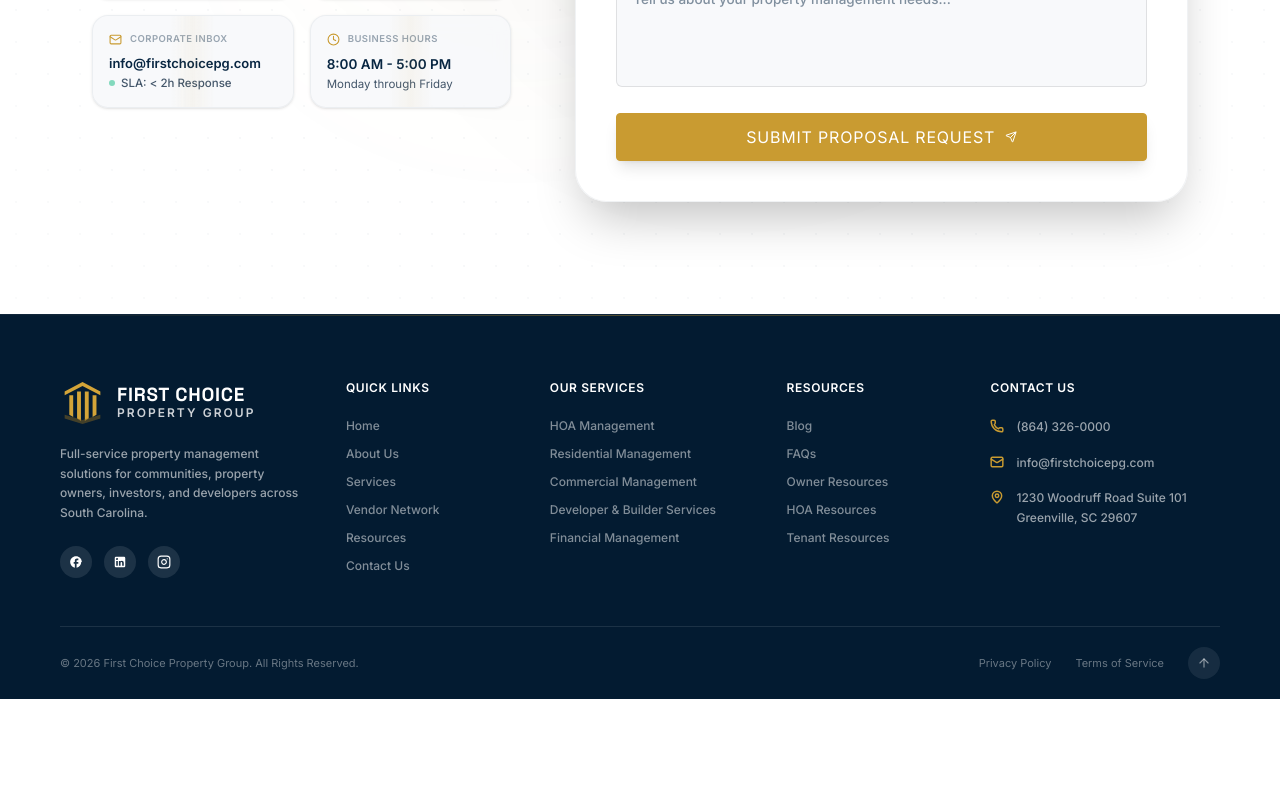
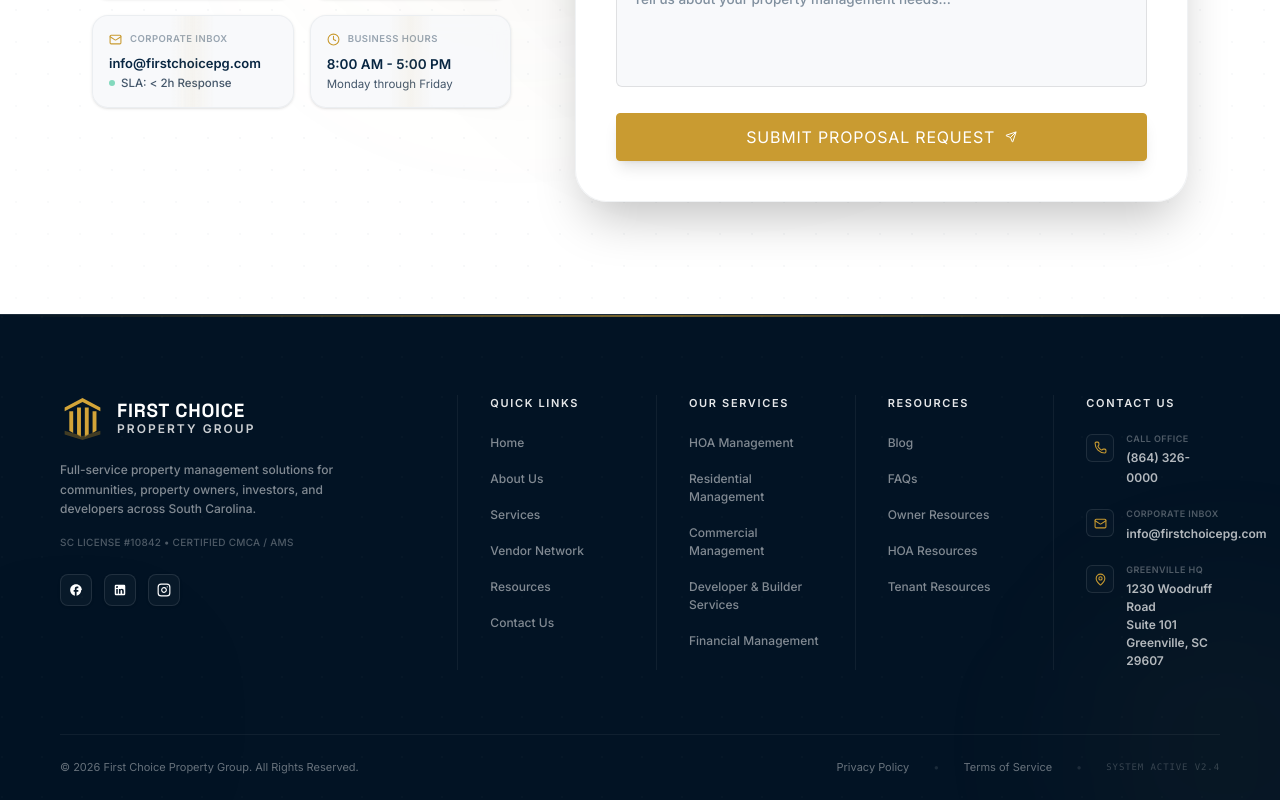
Before and after one commit to iammansoor007/FCPG-Property-Management, a Next.js app: page / in a window 1280 px wide. Shown: the part 10189-10989 px from the top of the page. Before the commit the page ends 10888 px from the top, so only its background shows below. Built offline with nearby package versions, Linux system fonts and the light colour scheme.

Commit message:
Elevate Footer design to premium standards, polish CtaBar animations, and remove all Portal references across Header, CtaBar, and Footer

```diff
--- a/components/CtaBar.js
+++ b/components/CtaBar.js
@@ -198,8 +198,8 @@ export default function CtaBar() {
                   <Layers size={16} className="transition-transform duration-300 group-hover/item:-translate-y-0.5" />
                 </div>
                 <div>
-                  <h4 className="text-[12px] font-bold text-white tracking-wide uppercase transition-colors duration-300 group-hover/item:text-[var(--brand-gold)]">Owner Portal</h4>
-                  <p className="text-[11px] text-white/50 font-medium mt-0.5 leading-normal transition-colors duration-300 group-hover/item:text-white/60">Real-time reports & data.</p>
+                  <h4 className="text-[12px] font-bold text-white tracking-wide uppercase transition-colors duration-300 group-hover/item:text-[var(--brand-gold)]">Resource Hub</h4>
+                  <p className="text-[11px] text-white/50 font-medium mt-0.5 leading-normal transition-colors duration-300 group-hover/item:text-white/60">Owner checklists & templates.</p>
                 </div>
               </div>
             </motion.div>
--- a/components/Footer.js
+++ b/components/Footer.js
@@ -8,13 +8,33 @@ export default function Footer() {
   const scrollToTop = () => window.scrollTo({ top: 0, behavior: "smooth" });
 
   return (
-    <footer className="relative bg-[var(--midnight-navy)] text-white px-6 pt-16 border-t border-white/5 overflow-hidden">
-      {/* Subtle top glow */}
-      <div className="absolute inset-x-0 top-0 h-px bg-gradient-to-r from-transparent via-[var(--brand-gold)]/40 to-transparent" />
+    <footer className="relative bg-[#021324] text-white px-6 pt-20 border-t border-white/10 overflow-hidden">
 
-      <div className="mx-auto grid grid-cols-1 sm:grid-cols-2 md:grid-cols-3 lg:grid-cols-[1.5fr_1fr_1.2fr_1fr_1.4fr] gap-10 pb-12 max-w-[1160px]">
+      {/* Blueprint Grid dot overlay */}
+      <div className="absolute inset-0 pointer-events-none overflow-hidden select-none opacity-[0.02] z-0">
+        <svg className="absolute inset-0 w-full h-full" xmlns="http://www.w3.org/2000/svg">
+          <defs>
+            <pattern id="footer-dots" width="40" height="40" patternUnits="userSpaceOnUse">
+              <circle cx="2" cy="2" r="1" fill="#ffffff" />
+            </pattern>
+          </defs>
+          <rect width="100%" height="100%" fill="url(#footer-dots)" />
+        </svg>
+      </div>
+
+      {/* Ambient glows at corners */}
+      {/* Bottom-left sapphire glow */}
+      <div className="absolute -bottom-24 -left-24 w-[350px] h-[350px] bg-[#052946]/0.5 rounded-full blur-[80px] pointer-events-none z-0" />
+      {/* Bottom-right gold glow */}
+      <div className="absolute -bottom-24 -right-24 w-[300px] h-[300px] bg-[var(--brand-gold)]/[0.04] rounded-full blur-[85px] pointer-events-none z-0" />
+
+      {/* Decorative top coordinate line */}
+      <div className="absolute top-0 inset-x-0 h-[1.5px] bg-gradient-to-r from-transparent via-[var(--brand-gold)] to-transparent opacity-60 z-10" />
+
+      <div className="mx-auto grid grid-cols-1 sm:grid-cols-2 lg:grid-cols-12 gap-x-8 gap-y-12 pb-16 max-w-[1160px] relative z-10">
+
         {/* Brand column */}
-        <div>
+        <div className="lg:col-span-4 flex flex-col items-start">
           <div className="flex items-center gap-3">
             <LogoMark />
             <div className="leading-tight">
@@ -22,23 +42,29 @@ export default function Footer() {
               <p className="text-[12px] font-semibold uppercase tracking-[0.17em] text-white/80 -mt-0.5">Property Group</p>
             </div>
           </div>
-          <p className="mt-5 max-w-[240px] text-[12px] font-medium leading-relaxed text-white/60">
+          <p className="mt-5 max-w-[280px] text-[12px] font-medium leading-relaxed text-white/50">
             Full-service property management solutions for communities, property owners, investors, and developers across South Carolina.
           </p>
+          <p className="text-[10px] font-medium tracking-wide text-white/30 uppercase mt-4">
+            SC License #10842 • Certified CMCA / AMS
+          </p>
+
           {/* Social icons */}
           <div className="mt-6 flex gap-3">
-            <Link href="#" className="group grid h-8 w-8 place-items-center rounded-full bg-white/10 text-white/70 transition-all duration-200 hover:bg-[var(--brand-gold)] hover:text-white hover:scale-110 active:scale-95" aria-label="Facebook">
-              <FacebookIcon className="h-3.5 w-3.5" />
+            <Link href="#" className="group grid h-8 w-8 place-items-center rounded-lg bg-white/[0.03] border border-white/10 text-white/50 transition-all duration-300 hover:border-[var(--brand-gold)]/40 hover:bg-[var(--brand-gold)]/10 hover:text-[var(--brand-gold)] hover:scale-105 active:scale-95 shadow-sm" aria-label="Facebook">
+              <FacebookIcon className="h-3.5 w-3.5 transition-transform duration-300 group-hover:scale-110" />
             </Link>
-            <Link href="#" className="group grid h-8 w-8 place-items-center rounded-full bg-white/10 text-white/70 transition-all duration-200 hover:bg-[var(--brand-gold)] hover:text-white hover:scale-110 active:scale-95" aria-label="LinkedIn">
-              <LinkedinIcon className="h-3.5 w-3.5" />
+            <Link href="#" className="group grid h-8 w-8 place-items-center rounded-lg bg-white/[0.03] border border-white/10 text-white/50 transition-all duration-300 hover:border-[var(--brand-gold)]/40 hover:bg-[var(--brand-gold)]/10 hover:text-[var(--brand-gold)] hover:scale-105 active:scale-95 shadow-sm" aria-label="LinkedIn">
+              <LinkedinIcon className="h-3.5 w-3.5 transition-transform duration-300 group-hover:scale-110" />
             </Link>
-            <Link href="#" className="group grid h-8 w-8 place-items-center rounded-full bg-white/10 text-white/70 transition-all duration-200 hover:bg-[var(--brand-gold)] hover:text-white hover:scale-110 active:scale-95" aria-label="Instagram">
-              <InstagramIcon className="h-3.5 w-3.5" />
+            <Link href="#" className="group grid h-8 w-8 place-items-center rounded-lg bg-white/[0.03] border border-white/10 text-white/50 transition-all duration-300 hover:border-[var(--brand-gold)]/40 hover:bg-[var(--brand-gold)]/10 hover:text-[var(--brand-gold)] hover:scale-105 active:scale-95 shadow-sm" aria-label="Instagram">
+              <InstagramIcon className="h-3.5 w-3.5 transition-transform duration-300 group-hover:scale-110" />
             </Link>
           </div>
         </div>
 
+        {/* Quick Links Column */}
+        <div className="lg:col-span-2 lg:border-l lg:border-white/[0.06] lg:pl-8">
           <FooterColumn title="Quick Links" items={[
             { label: "Home", href: "#" },
             { label: "About Us", href: "#about-us" },
@@ -47,7 +73,10 @@ export default function Footer() {
             { label: "Resources", href: "#resources" },
             { label: "Contact Us", href: "#contact" },
           ]} />
+        </div>
 
+        {/* Our Services Column */}
+        <div className="lg:col-span-2 lg:border-l lg:border-white/[0.06] lg:pl-8">
           <FooterColumn title="Our Services" items={[
             { label: "HOA Management", href: "#services" },
             { label: "Residential Management", href: "#services" },
@@ -55,7 +84,10 @@ export default function Footer() {
             { label: "Developer & Builder Services", href: "#services" },
             { label: "Financial Management", href: "#services" },
           ]} />
+        </div>
 
+        {/* Resources Column */}
+        <div className="lg:col-span-2 lg:border-l lg:border-white/[0.06] lg:pl-8">
           <FooterColumn title="Resources" items={[
             { label: "Blog", href: "#resources" },
             { label: "FAQs", href: "#resources" },
@@ -63,46 +95,69 @@ export default function Footer() {
             { label: "HOA Resources", href: "#resources" },
             { label: "Tenant Resources", href: "#resources" },
           ]} />
+        </div>
 
         {/* Contact column */}
-        <div>
-          <h3 className="text-[12px] font-bold uppercase tracking-wider">Contact Us</h3>
-          <ul className="mt-5 space-y-4 text-[12px] font-medium leading-relaxed text-white/60">
-            <li>
-              <Link href="tel:8643260000" className="group flex gap-3 transition-colors duration-200 hover:text-white">
-                <Phone size={14} className="mt-0.5 text-[var(--brand-gold)] shrink-0 transition-transform duration-200 group-hover:scale-110" strokeWidth={2.5} />
-                (864) 326-0000
+        <div className="lg:col-span-2 lg:border-l lg:border-white/[0.06] lg:pl-8">
+          <h3 className="text-[11px] font-black uppercase tracking-[0.15em] text-white/90">Contact Us</h3>
+          <ul className="mt-5 space-y-5 text-[12px] font-medium leading-relaxed text-white/50">
+            <li className="group/contact transition-all duration-300">
+              <Link href="tel:8643260000" className="flex items-start gap-3 text-white/60 hover:text-[var(--brand-gold)] transition-colors duration-300">
+                <div className="flex items-center justify-center w-7 h-7 rounded-md bg-white/[0.02] border border-white/10 group-hover/contact:border-[var(--brand-gold)]/30 group-hover/contact:bg-[var(--brand-gold)]/5 transition-all duration-300 text-[var(--brand-gold)] mt-0.5 shrink-0">
+                  <Phone size={13} className="transition-transform duration-300 group-hover/contact:scale-110" />
+                </div>
+                <div className="flex flex-col">
+                  <span className="text-[9px] uppercase tracking-wider text-white/30 font-bold">Call office</span>
+                  <span className="mt-0.5 font-semibold text-white/70 group-hover/contact:text-white transition-colors duration-300">(864) 326-0000</span>
+                </div>
               </Link>
             </li>
-            <li>
-              <Link href="mailto:info@firstchoicepg.com" className="group flex gap-3 transition-colors duration-200 hover:text-white">
-                <Mail size={14} className="mt-0.5 text-[var(--brand-gold)] shrink-0 transition-transform duration-200 group-hover:scale-110" strokeWidth={2.5} />
-                info@firstchoicepg.com
+            <li className="group/contact transition-all duration-300">
+              <Link href="mailto:info@firstchoicepg.com" className="flex items-start gap-3 text-white/60 hover:text-[var(--brand-gold)] transition-colors duration-300">
+                <div className="flex items-center justify-center w-7 h-7 rounded-md bg-white/[0.02] border border-white/10 group-hover/contact:border-[var(--brand-gold)]/30 group-hover/contact:bg-[var(--brand-gold)]/5 transition-all duration-300 text-[var(--brand-gold)] mt-0.5 shrink-0">
+                  <Mail size={13} className="transition-transform duration-300 group-hover/contact:scale-110" />
+                </div>
+                <div className="flex flex-col">
+                  <span className="text-[9px] uppercase tracking-wider text-white/30 font-bold">corporate inbox</span>
+                  <span className="mt-0.5 font-semibold text-white/70 group-hover/contact:text-white transition-colors duration-300">info@firstchoicepg.com</span>
+                </div>
               </Link>
             </li>
-            <li>
-              <Link href="https://maps.google.com/?q=1230+Woodruff+Road+Suite+101+Greenville+SC+29607" target="_blank" rel="noopener noreferrer" className="group flex gap-3 transition-colors duration-200 hover:text-white">
-                <MapPin size={14} className="mt-0.5 text-[var(--brand-gold)] shrink-0 transition-transform duration-200 group-hover:scale-110" strokeWidth={2.5} />
-                <span>1230 Woodruff Road Suite 101<br />Greenville, SC 29607</span>
+            <li className="group/contact transition-all duration-300">
+              <Link
+                href="https://maps.google.com/?q=1230+Woodruff+Road+Suite+101+Greenville+SC+29607"
+                target="_blank"
+                rel="noopener noreferrer"
+                className="flex items-start gap-3 text-white/60 hover:text-[var(--brand-gold)] transition-colors duration-300"
+              >
+                <div className="flex items-center justify-center w-7 h-7 rounded-md bg-white/[0.02] border border-white/10 group-hover/contact:border-[var(--brand-gold)]/30 group-hover/contact:bg-[var(--brand-gold)]/5 transition-all duration-300 text-[var(--brand-gold)] mt-0.5 shrink-0">
+                  <MapPin size={13} className="transition-transform duration-300 group-hover/contact:scale-110" />
+                </div>
+                <div className="flex flex-col">
+                  <span className="text-[9px] uppercase tracking-wider text-white/30 font-bold">Greenville HQ</span>
+                  <span className="mt-0.5 font-semibold text-white/70 group-hover/contact:text-white transition-colors duration-300 leading-normal">
+                    1230 Woodruff Road<br />
+                    Suite 101<br />
+                    Greenville, SC 29607
+                  </span>
+                </div>
               </Link>
             </li>
           </ul>
         </div>
+
       </div>
 
       {/* Bottom bar */}
-      <div className="mx-auto flex flex-col sm:flex-row justify-between items-center gap-4 border-t border-white/10 py-5 text-[11px] text-white/40 max-w-[1160px]">
+      <div className="mx-auto flex flex-col sm:flex-row justify-between items-center gap-4 border-t border-white/[0.06] py-6 text-[11px] text-white/40 max-w-[1160px] relative z-10">
         <p>© 2026 First Choice Property Group. All Rights Reserved.</p>
         <div className="flex items-center gap-6">
-          <Link href="#" className="hover:text-white transition-colors duration-200">Privacy Policy</Link>
-          <Link href="#" className="hover:text-white transition-colors duration-200">Terms of Service</Link>
-          <button
-            onClick={scrollToTop}
-            aria-label="Back to top"
-            className="group flex h-8 w-8 items-center justify-center rounded-full bg-white/8 text-white/50 transition-all duration-200 hover:bg-[var(--brand-gold)] hover:text-white hover:scale-110 active:scale-95"
-          >
-            <ArrowUp size={14} className="transition-transform duration-200 group-hover:-translate-y-0.5" />
-          </button>
+          <Link href="#" className="hover:text-white hover:underline transition-colors duration-200">Privacy Policy</Link>
+          <span className="text-white/10">•</span>
+          <Link href="#" className="hover:text-white hover:underline transition-colors duration-200">Terms of Service</Link>
+          <span className="text-white/10">•</span>
+          <span className="text-white/20 font-mono tracking-widest text-[9px]">SYSTEM ACTIVE V2.4</span>
+
         </div>
       </div>
     </footer>
@@ -112,16 +167,16 @@ export default function Footer() {
 function FooterColumn({ title, items }) {
   return (
     <div>
-      <h3 className="text-[12px] font-bold uppercase tracking-wider">{title}</h3>
-      <ul className="mt-5 space-y-2.5 text-[12px] font-medium text-white/50">
+      <h3 className="text-[11px] font-black uppercase tracking-[0.15em] text-white/90">{title}</h3>
+      <ul className="mt-5 space-y-3.5 text-[12px] font-medium text-white/50">
         {items.map(({ label, href }) => (
           <li key={label}>
             <Link
               href={href}
-              className="group relative inline-flex items-center gap-1 transition-colors duration-200 hover:text-[var(--brand-gold)]"
+              className="group relative inline-flex items-center py-0.5 text-white/60 hover:text-[var(--brand-gold)] transition-colors duration-300"
             >
-              <span className="absolute -left-3 opacity-0 transition-all duration-200 group-hover:opacity-100 group-hover:-left-2 text-[var(--brand-gold)]">›</span>
-              {label}
+              <span>{label}</span>
+              <span className="absolute bottom-0 left-0 w-full h-[1px] bg-[var(--brand-gold)] scale-x-0 origin-left group-hover:scale-x-100 transition-transform duration-300 ease-out" />
             </Link>
           </li>
         ))}
--- a/components/Header.js
+++ b/components/Header.js
@@ -53,21 +53,21 @@ const resourcesDropdownItems = [
     icon: null
   },
   {
-    title: "Owner Portal",
-    href: "#contact",
-    description: "Access statements, reporting, and request assistance.",
+    title: "Owner Resources",
+    href: "#resources",
+    description: "Onboarding documents, landlord tips, and local guidelines.",
     icon: null
   },
   {
-    title: "HOA Portal",
-    href: "#contact",
-    description: "Board member tools, financials, and meeting minutes.",
+    title: "HOA Board Center",
+    href: "#resources",
+    description: "Board member training materials and compliance templates.",
     icon: null
   },
   {
-    title: "Tenant Portal",
-    href: "#contact",
-    description: "Submit maintenance requests and make online payments.",
+    title: "Resident Guides",
+    href: "#resources",
+    description: "Move-in checklists, utility setup forms, and handbooks.",
     icon: null
   }
 ];
```
Lines whose indentation alone changed are shown as unchanged.
